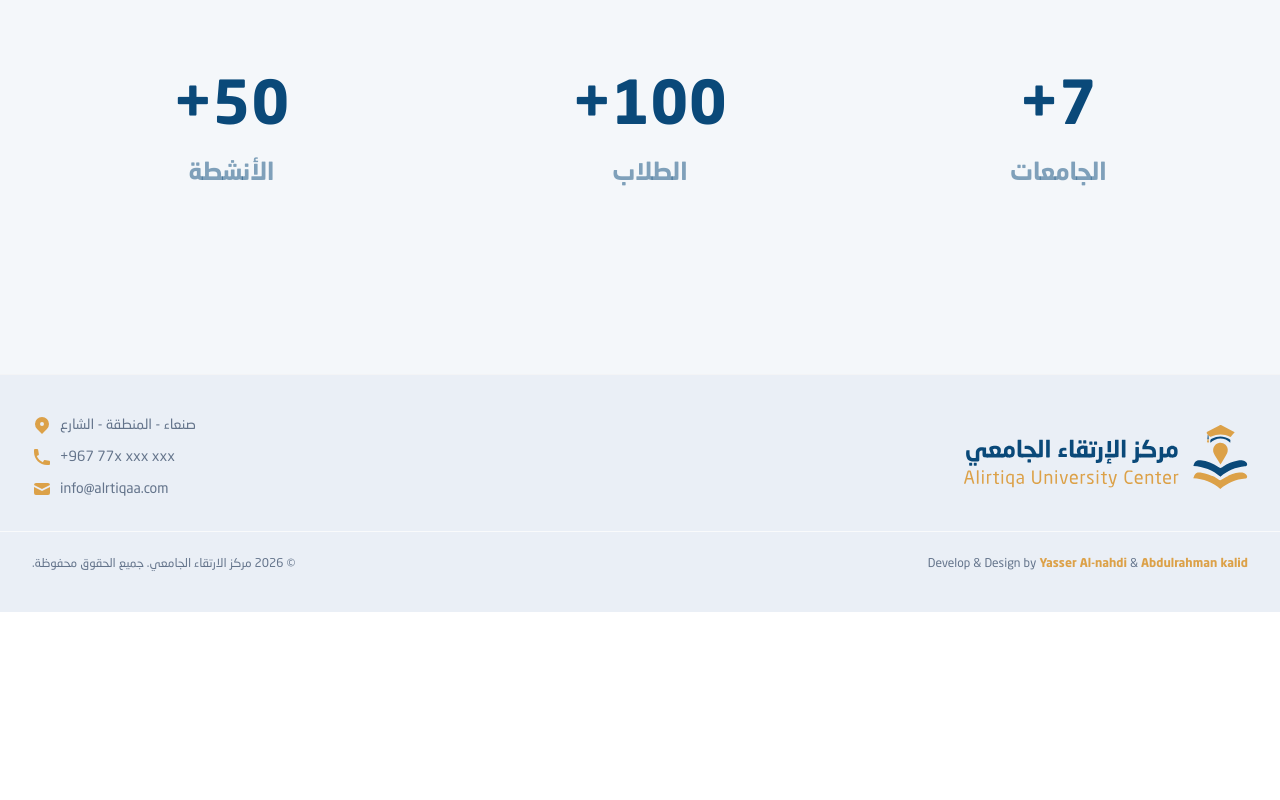
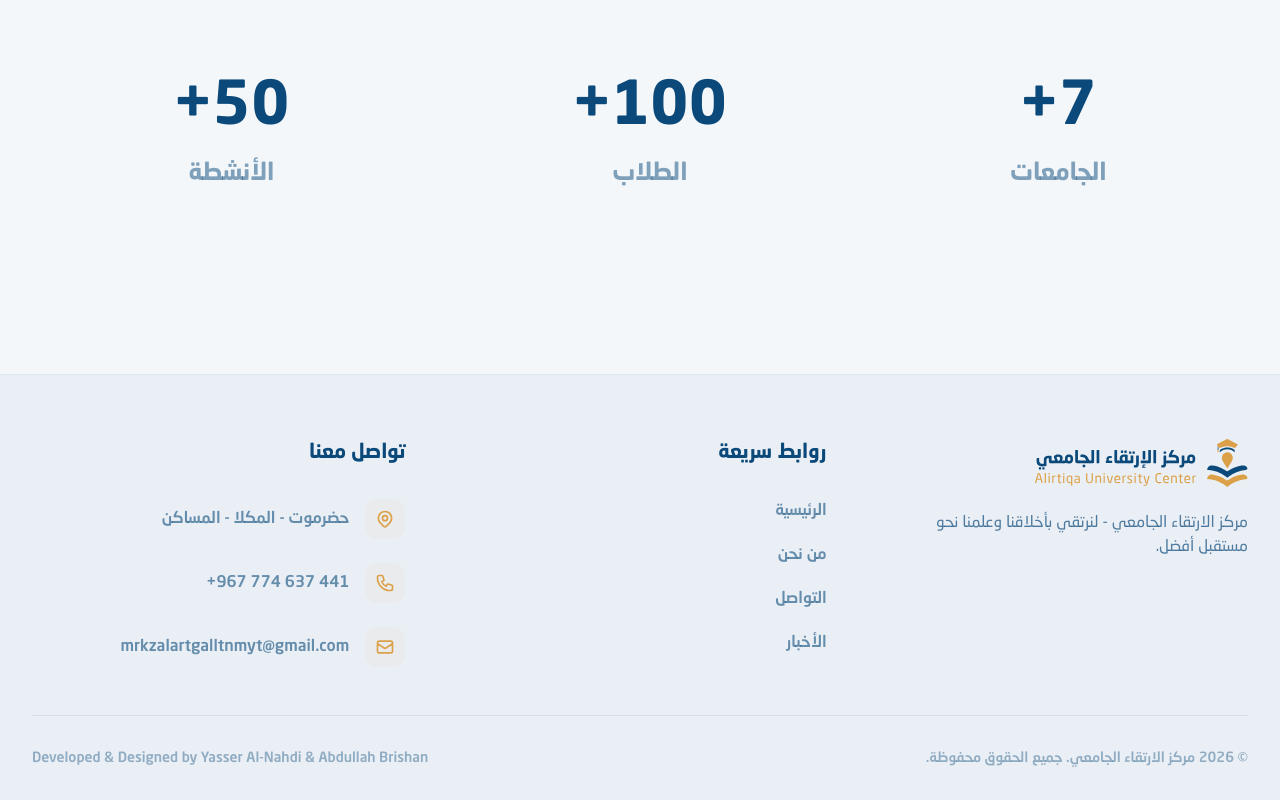
Before and after one commit to yasser8111/Airtqa, a React (Vite) app: page / in a window 1280 px wide. Shown: the part 2827-3627 px from the top of the page. Before the commit the page ends 3439 px from the top, so only its background shows below. Built offline with nearby package versions, Linux system fonts and the light colour scheme.

Commit message:
footer update

```diff
--- a/src/components/home/WelcomeSection.jsx
+++ b/src/components/home/WelcomeSection.jsx
@@ -72,7 +72,7 @@ const WelcomeSection = () => {
 
   return (
     <section className="min-h-[calc(100dvh-80px)] flex flex-col justify-center items-center" id="Welcome">
-      <div className="absolute top-0 left-0 w-full h-full bg-[radial-gradient(#e5e7eb_1px,transparent_1px)] [background-size:24px_24px] opacity-30"></div>
+      <div className="absolute top-0 left-0 w-full h-full bg-[radial-gradient(#e5e7eb_1px,transparent_1px)] bg-size-[24px_24px] opacity-30"></div>
 
       <div className="container-custom relative z-10 px-4">
         <div className="text-center mb-16">
--- a/src/components/layout/Footer.jsx
+++ b/src/components/layout/Footer.jsx
@@ -2,71 +2,102 @@ import React from "react";
 
 const Footer = () => {
   return (
-    <footer className="bg-light border-t border-gray-100 py-10 relative z-20">
-      <div className="container-custom flex flex-col md:flex-row justify-between items-center gap-6">
-        {/* Right Side: Logos */}
-        <div className="flex items-center gap-6">
-          <div className="flex items-center gap-3">
-            {/* Placeholder for SCS Logo */}
-            <img
-              src="/logo.svg"
-              alt="Alrtiqaa University Center"
-              className="h-16 w-auto"
-            />
-          </div>
+    <footer className="bg-light pt-16 pb-8 border-t border-blue/5">
+      <div className="container-custom">
+        <div className="grid grid-cols-1 md:grid-cols-3 gap-12 mb-12">
+          {/* Column 1: Brand */}
+          <div className="flex flex-col items-start">
+            <img src="/logo.svg" alt="الشعار" className="mb-6 h-12 w-auto" />
+            <p className="text-blue/70 max-w-xs">
+              مركز الارتقاء الجامعي - لنرتقي بأخلاقنا وعلمنا نحو مستقبل أفضل.
+            </p>
           </div>
 
-        {/* Left Side: Contact */}
-        <div className="flex flex-col items-end gap-3 text-sm text-muted">
-          <div className="flex items-center gap-2 hover:text-blue transition-colors cursor-pointer">
-            <span>صنعاء - المنطقة - الشارع</span>
-            <svg
-              xmlns="http://www.w3.org/2000/svg"
-              className="h-5 w-5 text-gold"
-              viewBox="0 0 20 20"
-              fill="currentColor"
+          {/* Column 2: Links */}
+          <div>
+            <h3 className="text-xl font-bold text-blue mb-8">روابط سريعة</h3>
+            <ul className="flex flex-col gap-5">
+              <li>
+                <a
+                  href="#"
+                  className="text-blue/60 hover:text-gold transition-colors font-medium"
                 >
-              <path
-                fillRule="evenodd"
-                d="M5.05 4.05a7 7 0 119.9 9.9L10 18.9l-4.95-4.95a7 7 0 010-9.9zM10 11a2 2 0 100-4 2 2 0 000 4z"
-                clipRule="evenodd"
-              />
+                  الرئيسية
+                </a>
+              </li>
+              <li>
+                <a
+                  href="#"
+                  className="text-blue/60 hover:text-gold transition-colors font-medium"
+                >
+                  من نحن
+                </a>
+              </li>
+              <li>
+                <a
+                  href="#"
+                  className="text-blue/60 hover:text-gold transition-colors font-medium"
+                >
+                  التواصل
+                </a>
+              </li>
+              <li>
+                <a
+                  href="#"
+                  className="text-blue/60 hover:text-gold transition-colors font-medium"
+                >
+                  الأخبار
+                </a>
+              </li>
+            </ul>
+          </div>
+
+          {/* Column 3: Contact */}
+          <div>
+            <h3 className="text-xl font-bold text-blue mb-8">تواصل معنا</h3>
+            <div className="flex flex-col gap-6">
+              {/* Location */}
+              <div className="flex items-center gap-4 text-blue/60 group">
+                <div className="w-10 h-10 rounded-xl bg-gold/5 flex items-center justify-center text-gold transition-colors group-hover:bg-gold group-hover:text-white">
+                  <svg className="w-5 h-5" fill="none" stroke="currentColor" viewBox="0 0 24 24" xmlns="http://www.w3.org/2000/svg">
+                    <path strokeLinecap="round" strokeLinejoin="round" strokeWidth="2" d="M17.657 16.657L13.414 20.9a1.998 1.998 0 01-2.827 0l-4.244-4.243a8 8 0 1111.314 0z"></path>
+                    <path strokeLinecap="round" strokeLinejoin="round" strokeWidth="2" d="M15 11a3 3 0 11-6 0 3 3 0 016 0z"></path>
                   </svg>
                 </div>
-          <div className="flex items-center gap-2 hover:text-blue transition-colors cursor-pointer">
-            <span dir="ltr">+967 77x xxx xxx</span>
-            <svg
-              xmlns="http://www.w3.org/2000/svg"
-              className="h-5 w-5 text-gold"
-              viewBox="0 0 20 20"
-              fill="currentColor"
-            >
-              <path d="M2 3a1 1 0 011-1h2.153a1 1 0 01.986.836l.74 4.435a1 1 0 01-.54 1.06l-1.548.773a11.037 11.037 0 006.105 6.105l.774-1.548a1 1 0 011.059-.54l4.435.74a1 1 0 01.836.986V17a1 1 0 01-1 1h-2C7.82 18 2 12.18 2 5V3z" />
+                <span className="font-medium">حضرموت - المكلا - المساكن</span>
+              </div>
+
+              {/* Phone */}
+              <div className="flex items-center gap-4 text-blue/60 group">
+                <div className="w-10 h-10 rounded-xl bg-gold/5 flex items-center justify-center text-gold transition-colors group-hover:bg-gold group-hover:text-white">
+                  <svg className="w-5 h-5" fill="none" stroke="currentColor" viewBox="0 0 24 24" xmlns="http://www.w3.org/2000/svg">
+                    <path strokeLinecap="round" strokeLinejoin="round" strokeWidth="2" d="M3 5a2 2 0 012-2h3.28a1 1 0 01.948.684l1.498 4.493a1 1 0 01-.502 1.21l-2.257 1.13a11.042 11.042 0 005.516 5.516l1.13-2.257a1 1 0 011.21-.502l4.493 1.498a1 1 0 01.684.949V19a2 2 0 01-2 2h-1C9.716 21 3 14.284 3 6V5z"></path>
                   </svg>
                 </div>
-          <div className="flex items-center gap-2 hover:text-blue transition-colors cursor-pointer">
-            <span dir="ltr">info@alrtiqaa.com</span>
-            <svg
-              xmlns="http://www.w3.org/2000/svg"
-              className="h-5 w-5 text-gold"
-              viewBox="0 0 20 20"
-              fill="currentColor"
-            >
-              <path d="M2.003 5.884L10 9.882l7.997-3.998A2 2 0 0016 4H4a2 2 0 00-1.997 1.884z" />
-              <path d="M18 8.118l-8 4-8-4V14a2 2 0 002 2h12a2 2 0 002-2V8.118z" />
+                <span className="font-medium" dir="ltr">+967 774 637 441</span>
+              </div>
+
+              {/* Email */}
+              <div className="flex items-center gap-4 text-blue/60 group">
+                <div className="w-10 h-10 rounded-xl bg-gold/5 flex items-center justify-center text-gold transition-colors group-hover:bg-gold group-hover:text-white">
+                  <svg className="w-5 h-5" fill="none" stroke="currentColor" viewBox="0 0 24 24" xmlns="http://www.w3.org/2000/svg">
+                    <path strokeLinecap="round" strokeLinejoin="round" strokeWidth="2" d="M3 8l7.89 5.26a2 2 0 002.22 0L21 8M5 19h14a2 2 0 002-2V7a2 2 0 00-2-2H5a2 2 0 00-2 2v10a2 2 0 002 2z"></path>
                   </svg>
+                </div>
+                <span className="font-medium">mrkzalartgalltnmyt@gmail.com</span>
+              </div>
             </div>
           </div>
         </div>
 
-      <div className="container-custom mt-8 pt-6 border-t border-gray-50 text-center text-xs text-muted flex justify-between items-center">
-        <span>
-          Develop & Design by <span className="text-gold font-bold">Yasser Al-nahdi</span> & <span className="text-gold font-bold">Abdulrahman kalid</span>
-        </span>
-        <span>
-          &copy; {new Date().getFullYear()} مركز الارتقاء الجامعي. جميع الحقوق
+        {/* Bottom Bar */}
+        <div className="pt-8 border-t border-blue/10 flex flex-col md:flex-row justify-between items-center gap-4 text-sm text-blue/40 font-medium">
+          <p>
+            © {new Date().getFullYear()} مركز الارتقاء الجامعي. جميع الحقوق
             محفوظة.
-        </span>
+          </p>
+          <p>Developed & Designed by Yasser Al-Nahdi & Abdullah Brishan</p>
+        </div>
       </div>
     </footer>
   );
```
Lines whose indentation alone changed are shown as unchanged.
